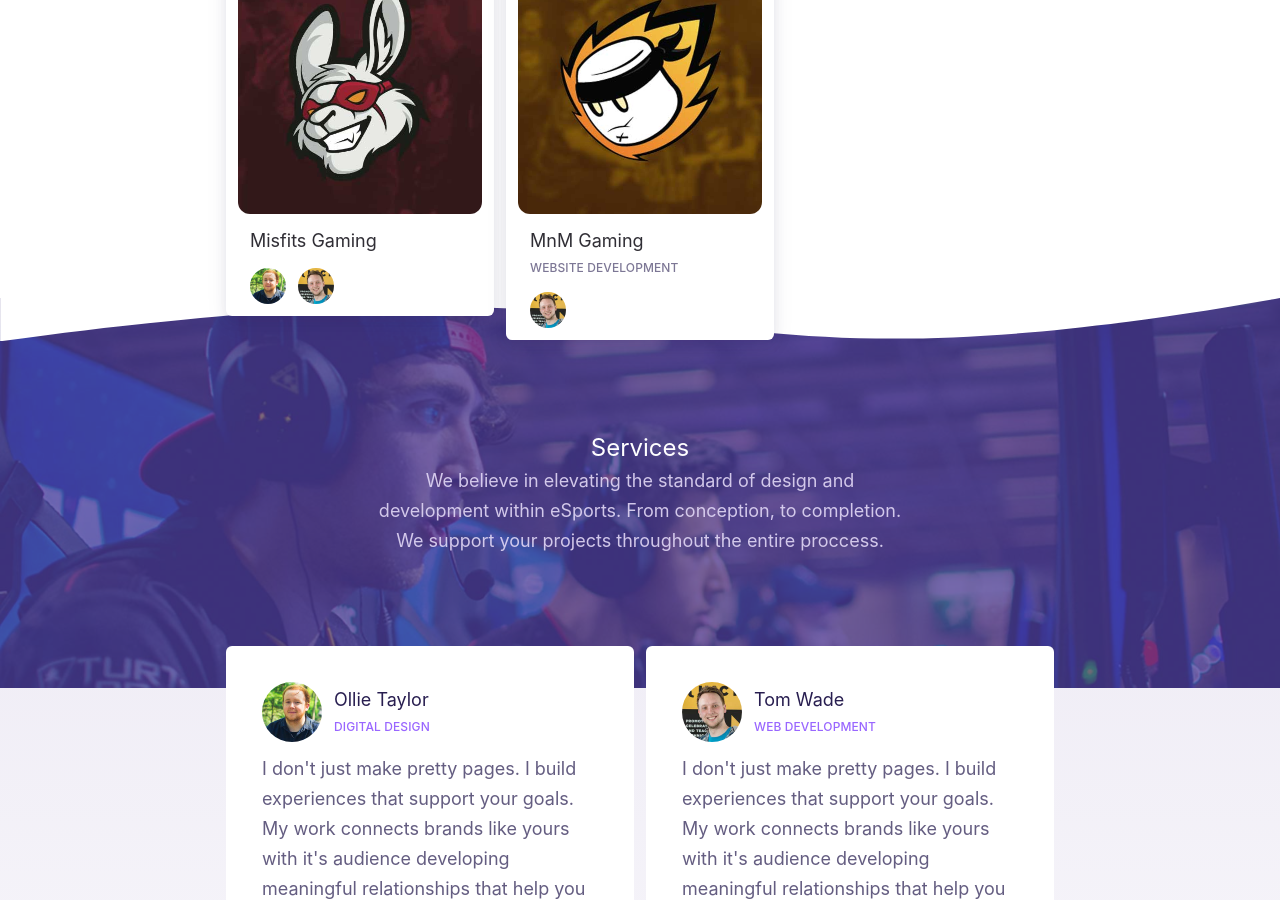
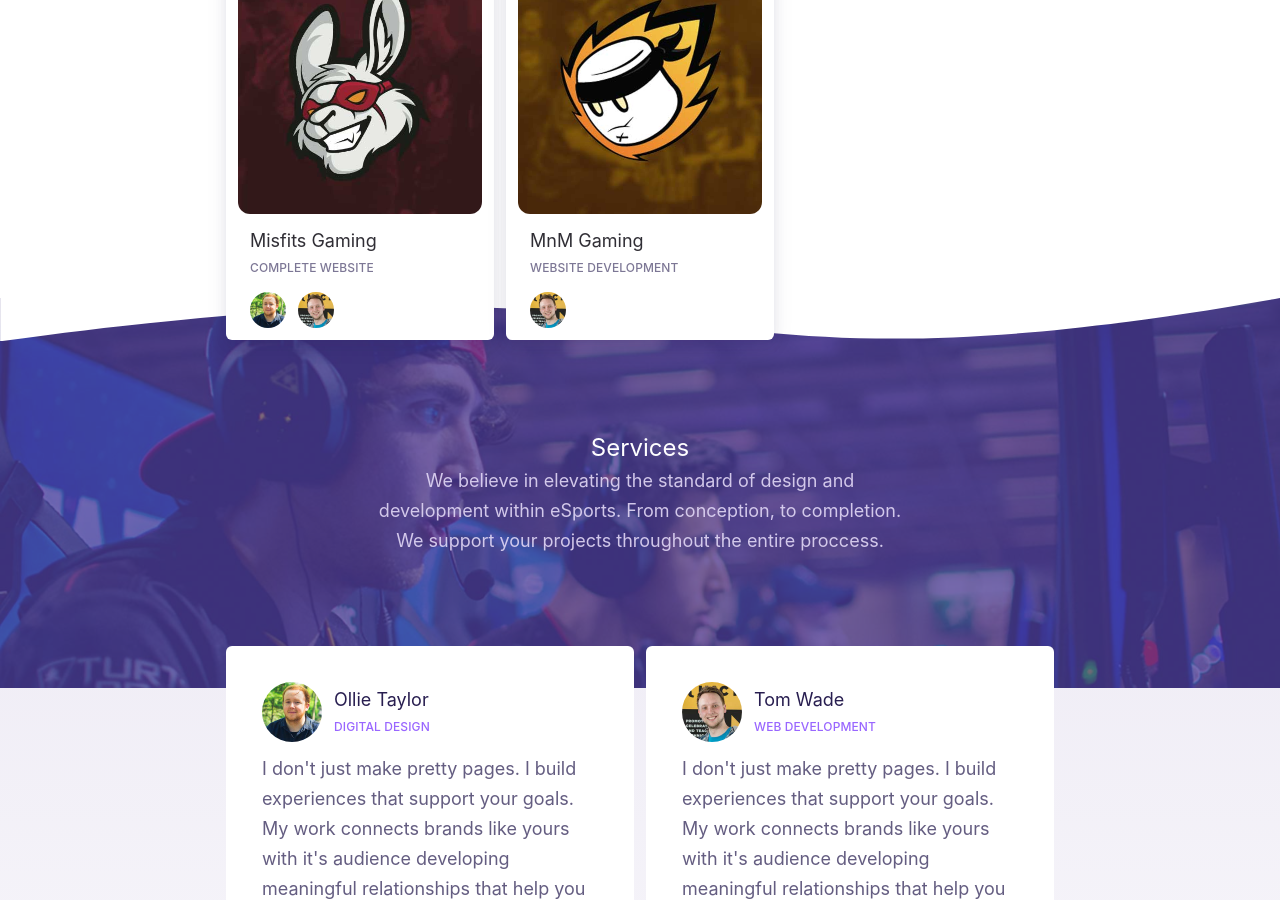
Before and after one commit to OllieJT/rift-portfolio_2018-jekyll, a Jekyll site: the page built from index.html, in a window 1280 px wide and 900 px high, scrolled down 694 px. Built offline with Jekyll 4.4.1, drawn with Linux system fonts in a browser that asks for light colours; the list of posts is cut into pages by our own code.

Commit message:
Update from Forestry.io - 2018-05-16-misfits-gaming.md

```diff
--- a/_posts/2018-05-16-misfits-gaming.md
+++ b/_posts/2018-05-16-misfits-gaming.md
@@ -13,8 +13,8 @@ image:
   meta: ''
   header: ''
   thumbnail: "/uploads/2018/05/thumbnail-misfits.jpg"
-categories: []
-project_type: ''
+categories: E-Sports
+project_type: Complete Website
 ---
 Misfits Gaming are a professional esports organisation operating out of the UK. With top tier teams across League of Legends, Overwatch and Smash Bros. they needed a website that showed the same level of quality that their players brought to the stage.
 
```
